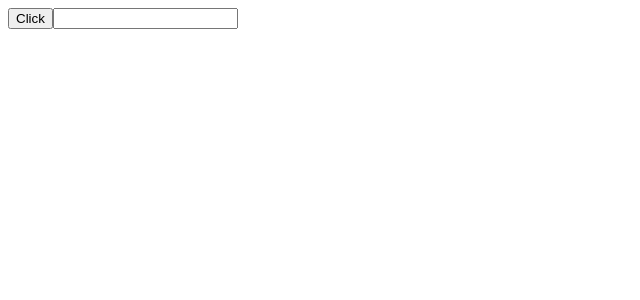
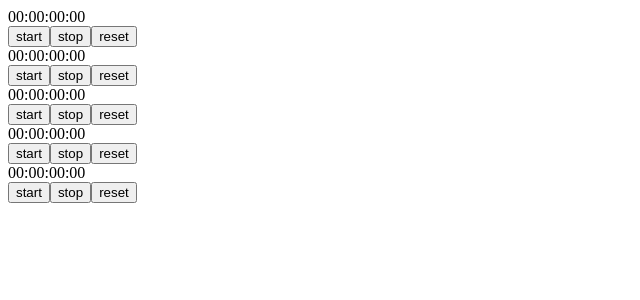
Before and after one commit to rijalsujan09/react-bc, a React (Vite) app in the folder my-react-app/: page / in a window 1280 px wide. Shown: the top 300 px of the page, without its empty margins (0-640 px from the left). Built offline with nearby package versions, Linux system fonts and the light colour scheme.

Commit message:
react_bc wrap-up

```diff
--- a/my-react-app/src/App.jsx
+++ b/my-react-app/src/App.jsx
@@ -16,6 +16,7 @@
 import DigitalClock from "./DigitalClock.jsx";
 import ComponentA from "./ComponentA.jsx";
 import RefDemo from "./RefDemo.jsx";
+import Stopwatch from "./Stopwatch.jsx";
 
 function App() {
   const fruits = [
@@ -79,7 +80,12 @@
 
       {/* <ComponentA /> */}
 
-      <RefDemo />
+      {/* <RefDemo /> */}
+      <Stopwatch />
+      <Stopwatch />
+      <Stopwatch />
+      <Stopwatch />
+      <Stopwatch />
     </>
   );
 }
--- a/my-react-app/src/RefDemo.jsx
+++ b/my-react-app/src/RefDemo.jsx
@@ -1,20 +1,21 @@
-import React, { useEffect, useRef, useState } from "react";
+import React, { useState, useEffect, useRef } from "react";
+
 function RefDemo() {
-  const inputRef = useRef(null);
+  const ref1 = useRef(null);
 
   useEffect(() => {
-    console.log("COMPONENT RENDERED");
+    console.log("Component Rendered");
   }, []);
 
-  const handleClick = () => {
-    inputRef.current.focus();
-    inputRef.current.style.backgroundColor = "yellow";
-  };
+  function handleClick() {
+    ref1.current.focus();
+    ref1.current.style.background = "yellow";
+  }
 
   return (
     <div>
-      <button onClick={handleClick}>Click</button>
-      <input ref={inputRef} />
+      <button onClick={handleClick}>click Me</button>
+      <input ref={ref1} />
     </div>
   );
 }
--- /dev/null
+++ b/my-react-app/src/Stopwatch.jsx
@@ -0,0 +1,63 @@
+import React, { useState, useEffect, useRef } from "react";
+function Stopwatch() {
+  const [isRunning, setIsRunning] = useState(false);
+  const [elapsedTime, setElapsedTime] = useState(0);
+  const intervalIdRef = useRef(null);
+  const startTimeRef = useRef(0);
+
+  useEffect(() => {
+    if (isRunning) {
+      intervalIdRef.current = setInterval(() => {
+        setElapsedTime(Date.now() - startTimeRef.current);
+      }, 10);
+    }
+    return () => {
+      clearInterval(intervalIdRef.current);
+    };
+  }, [isRunning]);
+
+  function start() {
+    setIsRunning(true);
+    startTimeRef.current = Date.now() - elapsedTime;
+    console.log(startTimeRef.current);
+  }
+  function stop() {
+    setIsRunning(false);
+  }
+  function reset() {
+    setElapsedTime(0);
+    setIsRunning(false);
+  }
+
+  function formatTime() {
+    let hours = Math.floor(elapsedTime / (1000 * 60 * 60));
+    let minutes = Math.floor((elapsedTime / (1000 * 60)) % 60);
+    let seconds = Math.floor((elapsedTime / 1000) % 60);
+    let milisecods = Math.floor((elapsedTime % 1000) / 10);
+
+    hours = String(hours).padStart(2, "0");
+    minutes = String(minutes).padStart(2, "0");
+    seconds = String(seconds).padStart(2, "0");
+    milisecods = String(milisecods).padStart(2, "0");
+
+    return `${hours}:${minutes}:${seconds}:${milisecods}`;
+  }
+
+  return (
+    <div className="stopwatch">
+      <div className="display">{formatTime()}</div>
+      <div className="controls">
+        <button onClick={start} className="start-button">
+          start
+        </button>
+        <button onClick={stop} className="stop-button">
+          stop
+        </button>
+        <button onClick={reset} className="reset-button">
+          reset
+        </button>
+      </div>
+    </div>
+  );
+}
+export default Stopwatch;
```
